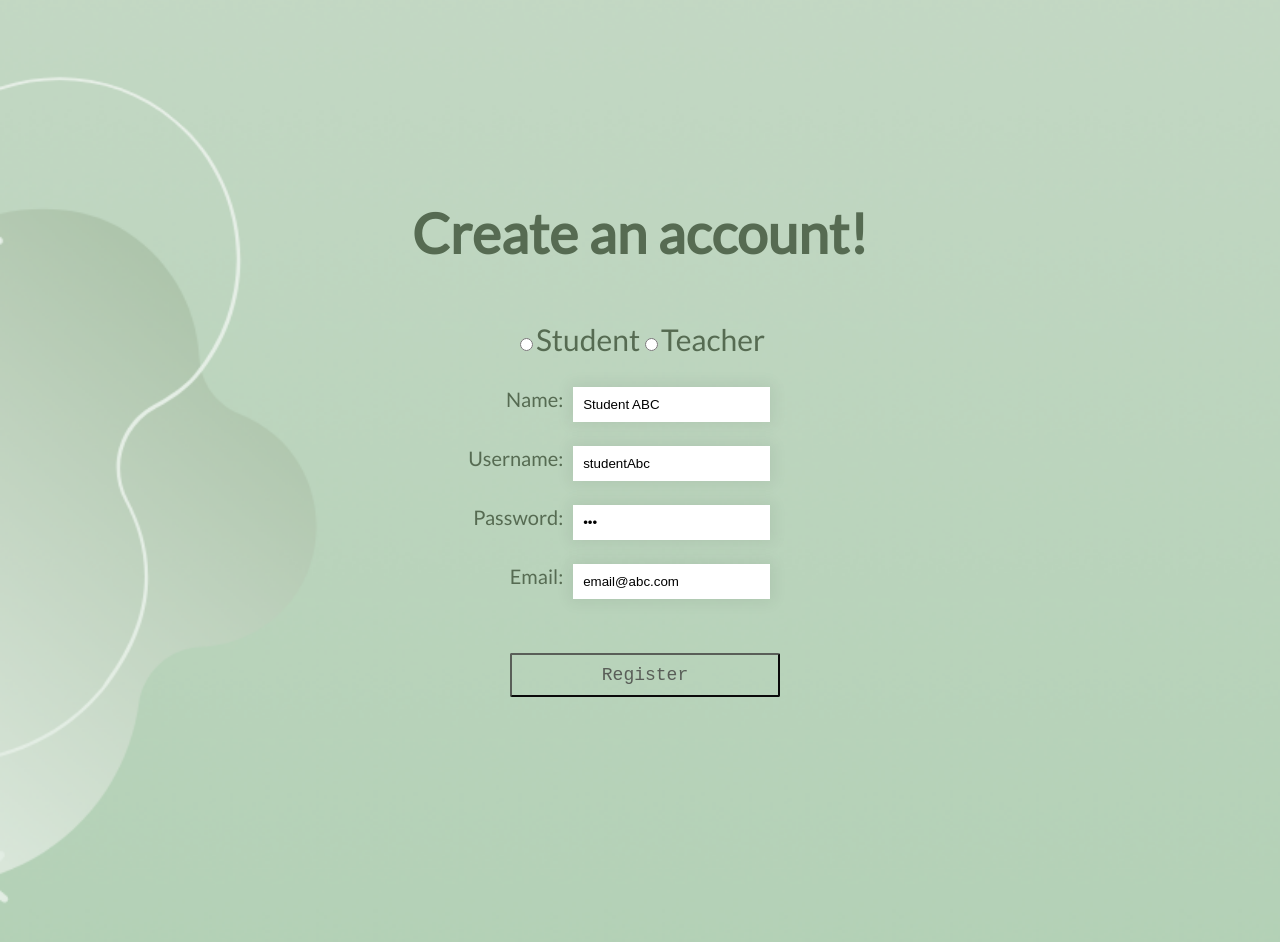
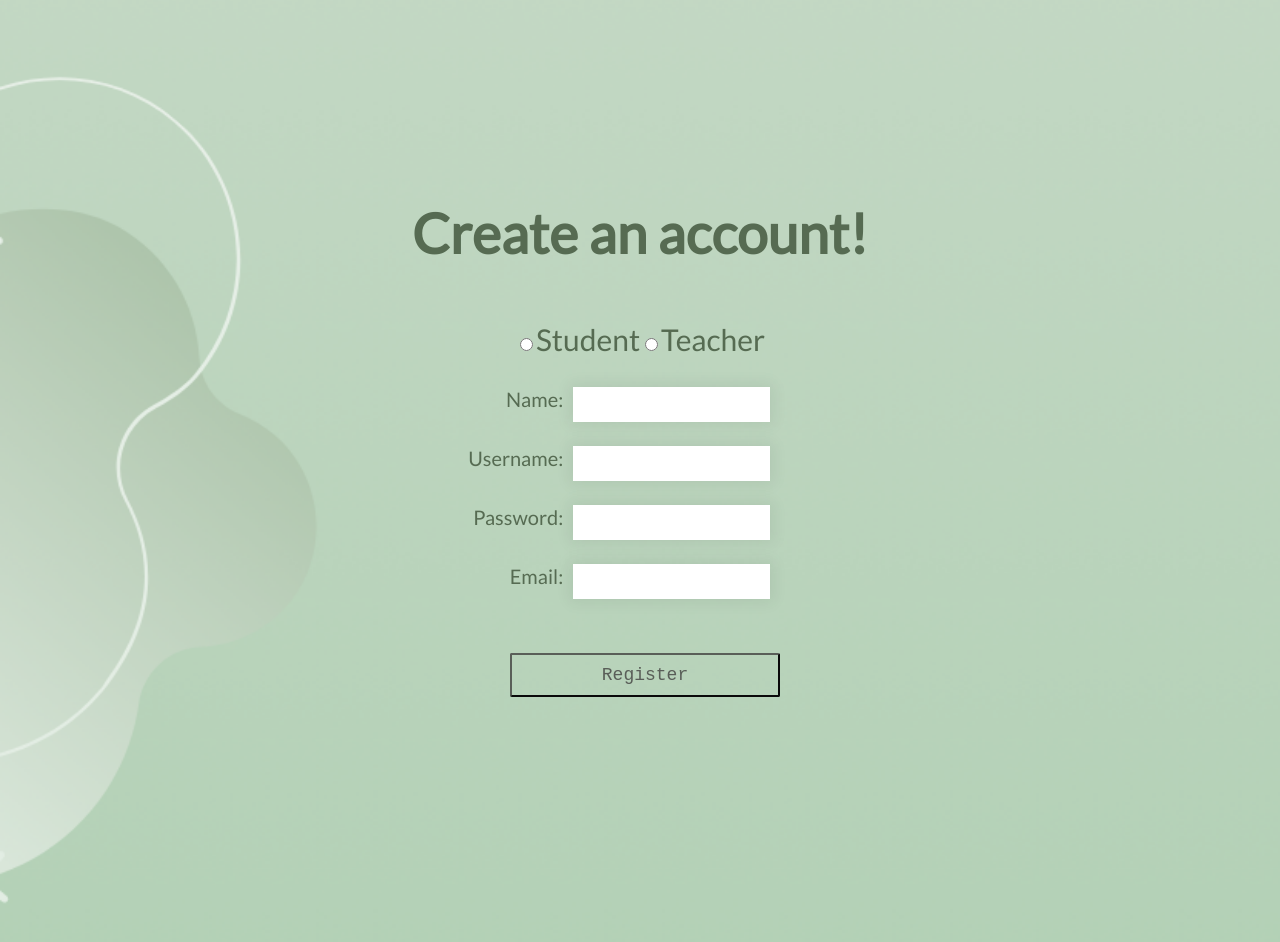
Before and after one commit to LuisaBalaban/ALT_project, a React (Create React App) app in the folder frontend/: page /register in a window 1280 px wide. Shown: the top 942 px of the page. Built offline with nearby package versions, Linux system fonts and the light colour scheme.

Commit message:
just frontend

```diff
--- a/frontend/src/components/Form.js
+++ b/frontend/src/components/Form.js
@@ -1,45 +1,65 @@
 import React from 'react'
 import './components.css';
-import { useHistory } from "react-router-dom";
+import { withRouter } from 'react-router-dom';
 
-function Form()
+class Form extends React.Component{
+constructor()
 {
-  const history = useHistory();
-  const routeChangeRegister = () =>{
-    let path = `/register`;
-    history.push(path);
+  super()
+  this.state={
+    id:"",
+    username:"",
+    password:""
+
   }
-  const routeChangeSign = () =>{
-    let path = `/TeacherMain`;
-    history.push(path);
-  }
+  this.handleChange=this.handleChange.bind(this)
+  this.routeChange = this.routeChange.bind(this);
+
+}
+// onSubmit()
+// {
+//   if(this.state.id===1)
+//   {
+
+//   }
+// }
+handleChange(event) {
+  const {name, value, type, checked} = event.target
+  type === "radio" ? this.setState({ [name]: checked }) : this.setState({ [name]: value })
+}
+routeChange() {
+  let path = `/register`;
+  this.props.history.push(path);
+}
+
+render(){
 
     return(
-      <div className="Form">
+      <form className="Form">
            <div className="radio">
-           <input type="radio" id="Student" name="type" value="Student" />
+           <input type="radio" id="Student" name="id" value="Student"  checked={this.state.id === "1"} onChange={this.handleChange}/>
            <label for="Student">Student</label>
 
-           <input type="radio" id="Teacher" name="type" value="Teacher" />
-            <label for="Student">Teacher</label>
+           <input type="radio" id="Teacher" name="id" value="Teacher" checked={this.state.id === "2"} onChange={this.handleChange} />
+            <label for="Teacher" >Teacher</label>
             </div>
            <div className="form-insert">
 
             <label for="uname"  id="uname" >Username: </label>
-            <input type="text" id="uname" name="uname" value="studentAbc"/><br/>
+            <input type="text" id="uname" name="username" value={this.state.username} onChange={this.handleChange}/><br/>
             <label for="pass"  id="uname">Password: </label>
-            <input type="password" id="pass" name="pass" value="abc"/>
+            <input type="password" id="password" name="password" value={this.state.password} onChange={this.handleChange}/>
 
             </div>
            <div className="form-send">
-          <button type="submit" className="msgBtn" onClick={routeChangeSign}>Sign In</button>
-          <button type="submit" className="msgBtn" onClick={routeChangeRegister}>Register</button>
+          <button type="submit" className="msgBtn" >Sign In</button>
+          <button className="msgBtn" onClick={this.routeChange}>Register</button>
           </div>
-        </div>
+        </form>
 
 
     )
-
+    }
 }
 
-export default Form
+export default withRouter(Form)
--- a/frontend/src/containers/Register.js
+++ b/frontend/src/containers/Register.js
@@ -1,4 +1,5 @@
 import React,{ Component } from 'react'
+import { withRouter } from 'react-router-dom';
 import '../components/components.css';
 
 
@@ -6,45 +7,56 @@ class Register extends Component {
 
   constructor() {
     super()
-    this.state = {}
-    this.onChangeValue = this.onChangeValue.bind(this)
+    this.state = {
+      id:"",
+      username:"",
+      password:"",
+      name:"",
+      email:""
+
+    }
+    this.handleChange = this.handleChange.bind(this)
+    this.routeChange=this.routeChange.bind(this)
   }
 
-  onChangeValue(event) {
-    this.setState({
-      selectedOption: event.target.value
+  handleChange(event) {
+    const {name, value, type, checked} = event.target
+    type === "radio" ? this.setState({ [name]: checked }) : this.setState({ [name]: value })
+  }
+  routeChange() {
+    let path = "/";
+    this.props.history.push(path);
+  }
 
-    });
-    console.log(event.target.value);
-  }
 
     render() {
       return (
         <div>
         <h3>Create an account!</h3>
         <div className="Register">
-
+        <form onSubmit={this.handleSubmit}>
         <div id="radio" onChange={this.onChangeValue}>
-           <input type="radio" id="Student" name="type" value="Student" checked={this.state.selectedOption === "Student"}/>
+           <input type="radio" id="Student" name="type" value="Student" checked={this.state.id === "1"} onChange={this.handleChange}/>
            <label for="Student">Student</label>
 
-           <input type="radio" id="Teacher" name="type" value="Teacher" checked={this.state.selectedOption === "Teacher"}/>
-            <label for="Student">Teacher</label><br/>
+           <input type="radio" id="Teacher" name="type" value="Teacher" checked={this.state.id === "2"} onChange={this.handleChange}/>
+            <label for="Teacher">Teacher</label><br/>
             </div>
 
             <label className="label"  for="name"  id="name" >Name: </label>
-            <input className="input" type="text" id="name" name="name" value="Student ABC"/><br/>
+            <input className="input" type="text" id="name" name="name"  value={this.state.name} onChange={this.handleChange}/><br/>
             <label className="label"  for="uname"  id="uname" >Username: </label>
-            <input  className="input" type="text" id="uname" name="uname" value="studentAbc"/><br/>
-            <label className="label"  for="pass"  id="uname">Password: </label>
-            <input  className="input" type="password" id="pass" name="pass" value="abc"/><br/>
-            <label className="label"  for="email"  id="email">Email: </label>
-            <input  className="input" type="email" id="email" name="email" value="email@abc.com"/><br/>
-            <button type="submit" className="msgBtn">Register</button>
+            <input  className="input" type="text" id="uname" name="uname" value={this.state.username} onChange={this.handleChange}/><br/>
+            <label className="label"  for="password"  id="uname">Password: </label>
+            <input  className="input" type="password" id="password" name="password"value={this.state.pass} onChange={this.handleChange}/><br/>
+            <label className="label"  for="email"  id="email"  >Email: </label>
+            <input  className="input" type="email" id="email" name="email" value={this.state.email} onChange={this.handleChange}/><br/>
+            <button type="submit" className="msgBtn" onClick={this.routeChange}>Register</button>
+            </form>
             </div>
 
         </div>)
     }
 }
 
-export default Register
+export default withRouter(Register)
```
